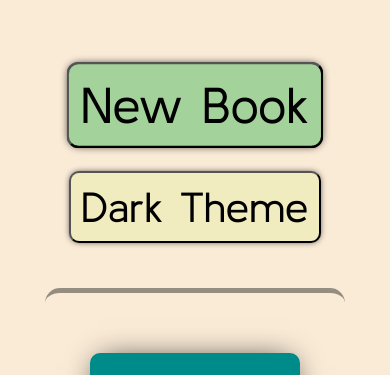
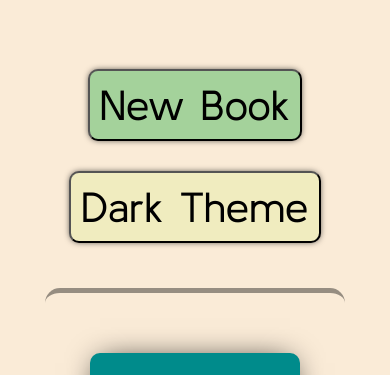
Before and after one commit to conwu7/librarywithreact, a React app: page / in a window 390 px wide. In both pictures the pointer is over the button "New Book". Shown: the part 249-624 px from the top of the page. Built offline with nearby package versions, Linux system fonts and the light colour scheme.

Commit message:
don't scale buttons on mobile

```diff
--- a/docs/style.css
+++ b/docs/style.css
@@ -492,6 +492,9 @@ button:after {
         height: 100px;
         padding: 10px 0;
     }
+    button:hover {
+        transform: scale(1);
+    }
     .menu-button:first-child {
         border-bottom: 2px solid black;
     }
--- a/public/style.css
+++ b/public/style.css
@@ -492,6 +492,9 @@ button:after {
         height: 100px;
         padding: 10px 0;
     }
+    button:hover {
+        transform: scale(1);
+    }
     .menu-button:first-child {
         border-bottom: 2px solid black;
     }
```
